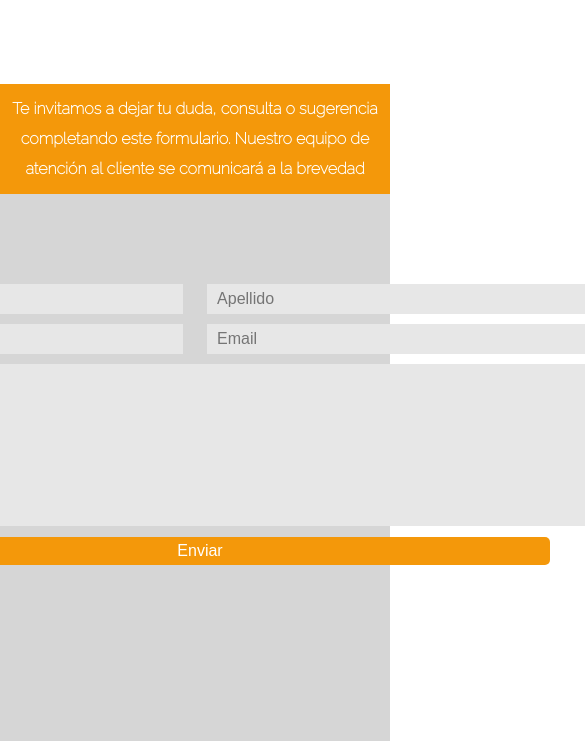
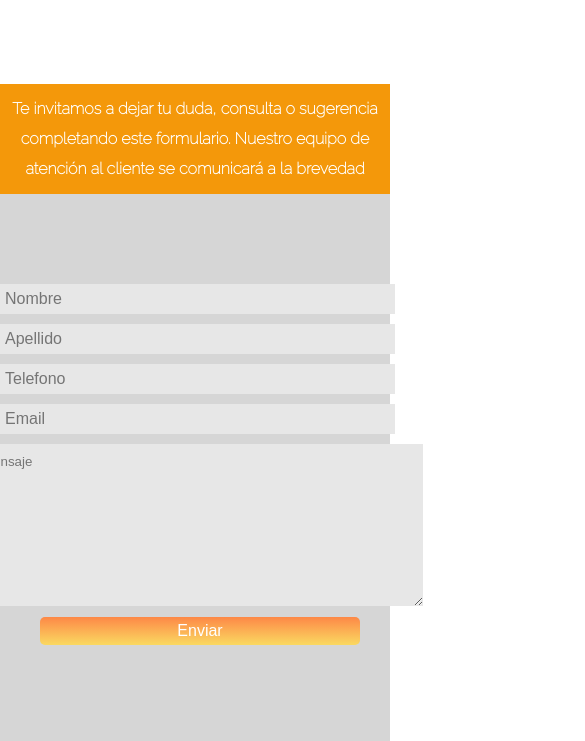
Before and after one commit to Comnicgithub/opticaflex, a plain HTML site: page pages/contacto.html in a window 390 px wide. Shown: the part 2246-2987 px from the top of the page, 585 px wide, since content can reach past the window. Drawn offline with Linux system fonts and the light colour scheme.

Commit message:
full responsive

```diff
--- a/pages/contacto.html
+++ b/pages/contacto.html
@@ -55,23 +55,19 @@
             Te invitamos a dejar tu duda, consulta o sugerencia completando este formulario.  Nuestro equipo de atención al cliente se comunicará a la brevedad
         </div>
         <div style="background-color: rgb(214, 214, 214); height: 600px;padding-top: 50px;">
-            <div class="main">
-                <div class="productosdestacados">
+            <div>
+                <div class="main">
                     <form class="forms">
                                 <div>
-                                    <div style="float: center;">
-                                        <input class="textarea" type="text" name="Nombre" placeholder="Nombre" value="" size="80">
-                                        <input class="textarea" type="text" name="Apellido" placeholder="Apellido" value="" size="80">
-                                        <input class="textarea" type="number" name="Telefono" placeholder="Telefono" value="" size="80">
-                                        <input class="textarea" type="email" name="Email" placeholder="Email" value="" size="80">
-                                    </div>
-                                    <div style="float: center;">
-                                        <textarea class="mensaje" name="Mensaje" id="Mensaje" placeholder="Mensaje" cols="119" rows="10"></textarea>
+                                    <div>
+                                        <div><input class="textarea" type="text" name="Nombre" placeholder="Nombre" value="" size="50"></div>
+                                        <div><input class="textarea" type="text" name="Apellido" placeholder="Apellido" value="" size="50"></div>
+                                        <div><input class="textarea" type="number" name="Telefono" placeholder="Telefono" value="" size="50"></div>
+                                        <div><input class="textarea" type="email" name="Email" placeholder="Email" value="" size="50"></div>
+                                        <div><textarea class="mensaje" name="Mensaje" id="Mensaje" placeholder="Mensaje" cols="53" rows="10"></textarea></div>
+                                        <div><input class="enviar" type="submit" value="Enviar"></div>
                                     </div>
                                 </div>
-
-
-                                <input class="enviar" type="submit" value="Enviar">
                     </form>
                 </div>
             </div>
--- a/style.css
+++ b/style.css
@@ -210,6 +210,8 @@ h3 {
     width: 1200px;
 }
 .forms {
+    display: flex;
+    text-align: center;
     padding: 20px;
     border-radius: 10px;
 }
@@ -226,17 +228,17 @@ h3 {
     font-family: Arial, Helvetica, sans-serif;
 }
 .enviar {
-    width: 700px;
-    background-color: #F4980A;
-    border-color: #F4980A;
+    width: 320px;
+    background-color: #FAD961;
+    background-image: linear-gradient(0deg, #FAD961 0%, #fd8847 100%);
     border-radius: 5px;
     padding: 5px 10px;
     color: #fff;
 }
 .enviar:hover {
-    width: 700px;
-    background-color: #7a7a7a;
-    border-color: #7a7a7a;
+    width: 320px;
+    background-color: #000000;
+    background-image: linear-gradient(0deg, #7a7a7a 0%, #cccccc 100%);
     border-radius: 5px;
     padding: 5px 10px;
     color: #fff;
```
